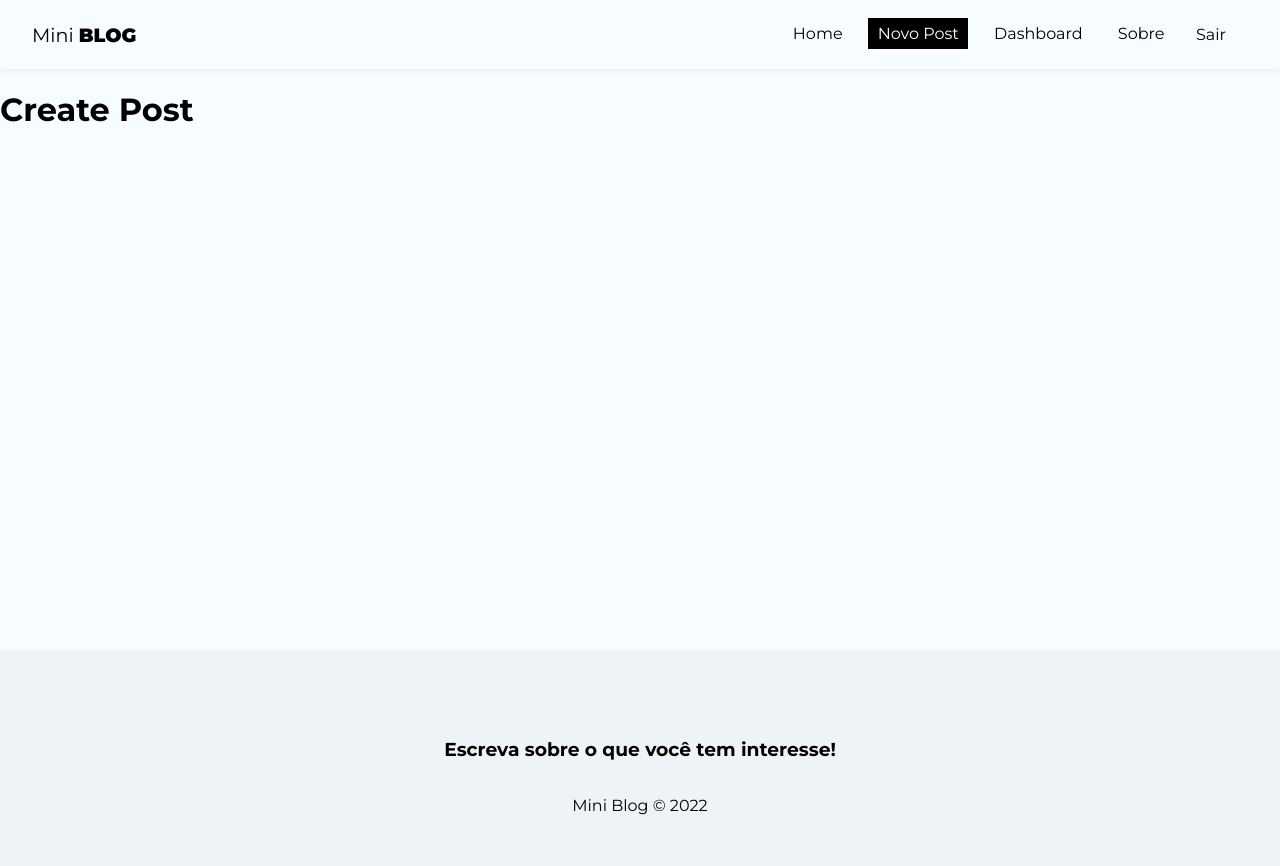
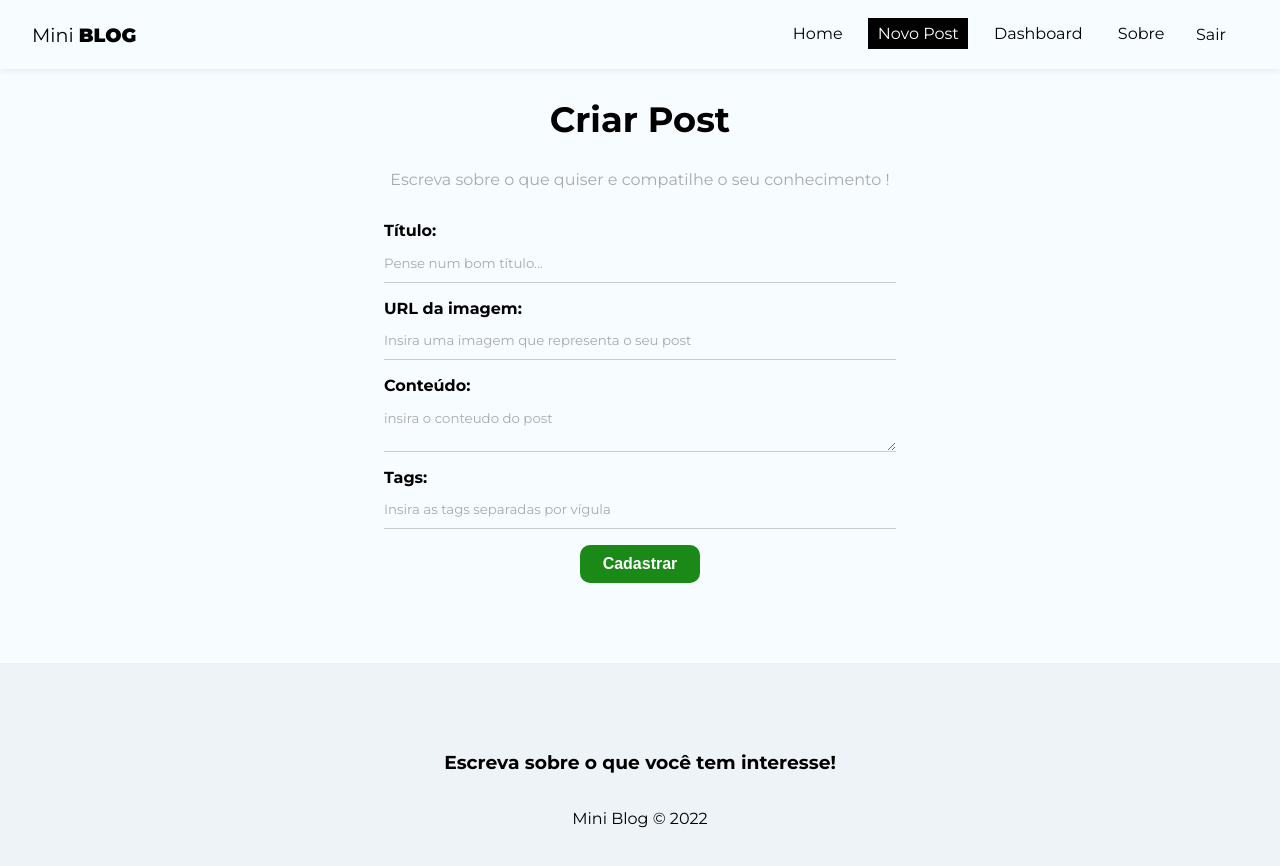
Before and after one commit to PedroSS11/miniblog-react, a React (Create React App) app: page /posts/create in a window 1280 px wide. Shown: the top 866 px of the page. Built offline with nearby package versions, Linux system fonts and the light colour scheme; no server answers; sample sign-in values are in the browser's storage.

Commit message:
validação post

```diff
--- a/src/hooks/useAuthentication.js
+++ b/src/hooks/useAuthentication.js
@@ -74,6 +74,35 @@
         signOut(auth)
     }
 
+    //LOGIN - SIGN IN
+    const login = async(data) => {
+
+        checkIfIsCancelled()
+
+        setLoading(true)
+        setError(false)
+
+        try {
+            await signInWithEmailAndPassword(auth, data.email, data.password)
+            setLoading(false)
+        } catch (error) {
+            let systemErrorMessage
+
+            if(error.message.includes("user-not-found")) {
+                systemErrorMessage = 'Usuário não encontrado'
+            } else if (error.message.includes("wrong-password")) {
+                systemErrorMessage = 'Senha incorreta'
+            } else {
+                systemErrorMessage = 'Ocorreu um erro, por favor tente mais tarde'
+            }
+
+            setError(systemErrorMessage)
+            setLoading(false)
+
+        }
+
+    }
+
     useEffect(() => {
         return () => setCancelled(true)
     }, [])
@@ -83,7 +112,8 @@
         createUser,
         error,
         loading,
-        logout
+        logout,
+        login
     }
 
 };
--- /dev/null
+++ b/src/hooks/useInsertDocument.js
@@ -0,0 +1,73 @@
+// REACT
+import { useState, useEffect, useReducer } from "react";
+// DATABASE
+import { db } from "../firebase/config";
+// FIREBASE
+import { collection, addDoc, Timestamp } from "firebase/firestore";
+
+const initialState = {
+    loading: null,
+    error: null
+}
+
+const insertReducer = (state, action) => {
+
+    switch(action.type) {
+        case "LOADING":
+            return {loading:true, error:null}
+        case "INSERTED_DOC":
+            return {loading:true, error:null}
+        case "ERROR":
+            return {loading: false, error: action.payload}
+        default:
+             return state
+
+    }
+
+}
+
+
+export const useInsertDocument = (docCollection) => {
+
+    const [response, dispatch] = useReducer(insertReducer, initialState)
+
+
+    // deal with memory leak
+    const [cancelled, setCancelled] = useState(false)
+
+    const checkCancelBeforeDispatch = (action) => {
+        if(!cancelled) {
+            dispatch(action)
+        }
+    }
+
+    const insertDocument = async (document) => {
+        checkCancelBeforeDispatch({
+            type: "LOADING",
+        })
+
+        try {
+
+            const newDocument = {...document, createdAt: Timestamp.now()}
+            const insertedDocument = await addDoc(
+                collection(db, docCollection),
+                newDocument
+            )
+
+            checkCancelBeforeDispatch({
+                type: "INSERTED_DOC",
+                payload: insertDocument
+            })
+        } catch (error) {
+            checkCancelBeforeDispatch({
+                type: "ERROR",
+                payload: error.message,
+            })
+        }
+    }
+    useEffect(() => {
+        return () => setCancelled(true)
+    }, [])
+
+    return{insertDocument, response}
+}
--- a/src/pages/CreatePost/CreatePost.jsx
+++ b/src/pages/CreatePost/CreatePost.jsx
@@ -1,9 +1,98 @@
 import styles from './CreatePost.module.css'
 
+import { useState } from 'react'
+import { useNavigate } from 'react-router-dom'
+import { useAuthValue } from '../../context/AuthContext'
+import { useInsertDocument } from '../../hooks/useInsertDocument'
+
 const CreatePost = () => {
+
+  const [title, setTitle]  = useState("")
+  const [image, setImage] = useState("")
+  const [body, setBody] = useState("")
+  const [tags, setTags] = useState([])
+  const [formError, setFormError] = useState("")
+
+  const {insertDocument, response} = useInsertDocument("posts")
+
+  const {user} = useAuthValue()
+
+  const handleSubmit = (e) => {
+    e.preventDefault()
+    setFormError("")
+
+    // validar url da imagem
+
+    //criar o array de tags
+
+    // checar todos os valores
+
+    insertDocument({
+      title,
+      image,
+      body,
+      tags,
+      uid: user.uid,
+      createdBy: user.displayName
+    })
+
+    // redirect Home page
+
+  }
+
   return (
-    <div>
-        <h1>Create Post</h1>
+    <div className={styles.create__post}>
+        <h2>Criar Post</h2>
+        <p>Escreva sobre o que quiser e compatilhe o seu conhecimento !</p>
+        <form onSubmit={handleSubmit}>
+          <label>
+            <span>Título: </span>
+            <input type="text"
+            name='title'
+            required
+            placeholder='Pense num bom título...'
+            onChange={(e) => setTitle(e.target.value)}
+            value={title}
+            />
+          </label>
+
+          <label>
+            <span>URL da imagem: </span>
+            <input type="text"
+            name='image'
+            required
+            placeholder='Insira uma imagem que representa o seu post'
+            onChange={(e) => setImage(e.target.value)}
+            value={image}
+            />
+          </label>
+
+          <label>
+            <span>Conteúdo: </span>
+            <textarea name="body"
+            required
+            placeholder='insira o conteudo do post'
+            onChange={(e) => setBody(e.target.value)}
+            value={body}></textarea>
+          </label>
+
+          <label>
+            <span>Tags: </span>
+            <input type="text"
+            name='tags'
+            required
+            placeholder='Insira as tags separadas por vígula'
+            onChange={(e) => setTags(e.target.value)}
+            value={tags}
+            />
+          </label>
+
+          {!response.loading && <button className='btn'>Cadastrar</button>}
+          {response.loading && (
+            <button className='btn' disabled>Aguarde...</button>
+          )}
+          {response.error && <p className='error'>{response.error}</p>}
+        </form>
     </div>
   )
 }
--- a/src/pages/CreatePost/CreatePost.module.css
+++ b/src/pages/CreatePost/CreatePost.module.css
@@ -0,0 +1,13 @@
+.create__post {
+    text-align: center;
+
+}
+
+.create__post h2 {
+    font-size: 2.2em;
+}
+
+.create__post p {
+    color: #aaa;
+    margin-bottom: 2em;
+}
--- a/src/pages/Login/Login.jsx
+++ b/src/pages/Login/Login.jsx
@@ -1,11 +1,76 @@
-import React from 'react'
+
+import React, {useState, useEffect} from 'react'
+import { useAuthentication } from '../../hooks/useAuthentication'
 // CSS
 import styles from './Login.module.css'
 
 const Login = () => {
+
+  const [displayName, setDisplayName] = useState("")
+  const [email, setEmail] = useState("")
+  const [password, setPassword] = useState("")
+  const [error, setError] = useState("")
+
+
+  const {login, error: authError, loading} = useAuthentication()
+
+
+
+  const handleSubmit = async (e) => {
+    e.preventDefault()
+
+    setError("")
+    const user = {
+
+      email,
+      password
+    }
+
+
+    const res = await login(user)
+
+    console.log(res)
+
+  }
+
+  useEffect(() => {
+    if(authError) {
+      setError(authError)
+    }
+  }, [authError])
+
   return (
-    <div>
-        <h1>LOGIN</h1>
+    <div className={styles.login}>
+      <h1>Entrar</h1>
+      <p>Faça o login para ultilizar o sistema !</p>
+      <form onSubmit={handleSubmit}>
+        {/* EMAIL */}
+        <label>
+          <span>E-mail:</span>
+          <input type="email"
+            name='email'
+            required
+            placeholder='Email do Usuário'
+            value={email}
+            onChange={(e) => setEmail(e.target.value)} />
+        </label>
+        {/* SENHA */}
+        <label>
+          <span>Senha:</span>
+          <input type="password"
+            name='password'
+            required
+            placeholder='Insira sua senha'
+            value={password}
+            onChange={(e) => setPassword(e.target.value)} />
+        </label>
+        {/* CONFIRMAR SENHA */}
+
+        {/* BOTAO */}
+        {!loading && <button className='btn'>Entrar</button>}
+        {loading && <button className='btn' disabled>Aguarde...</button>}
+        {error && <p className='error'>{error}</p>}
+      </form>
     </div>
   )
 }
--- a/src/pages/Login/Login.module.css
+++ b/src/pages/Login/Login.module.css
@@ -0,0 +1,8 @@
+.login {
+    text-align: center;
+
+}
+
+.login p {
+    color: #aaa;
+}
```
